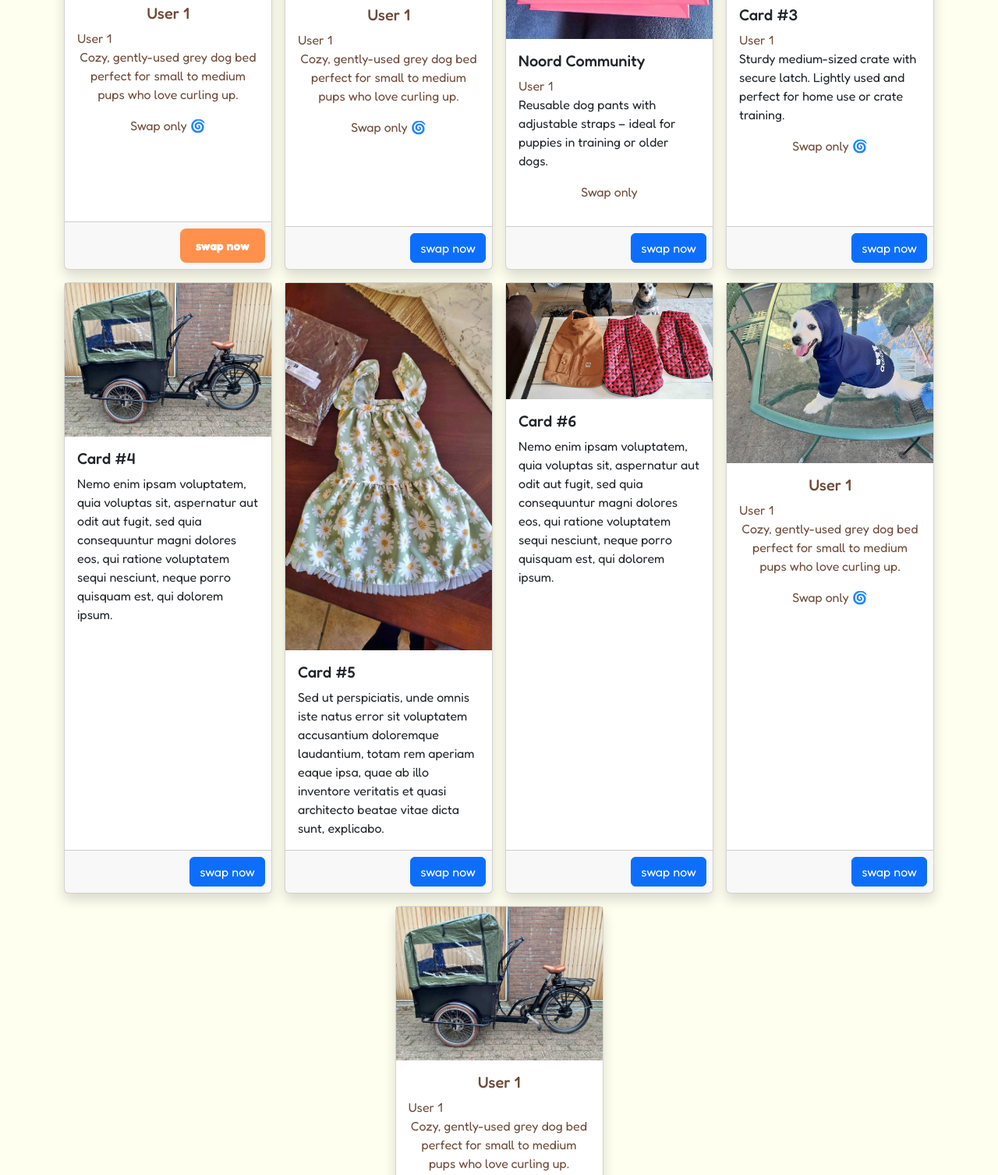
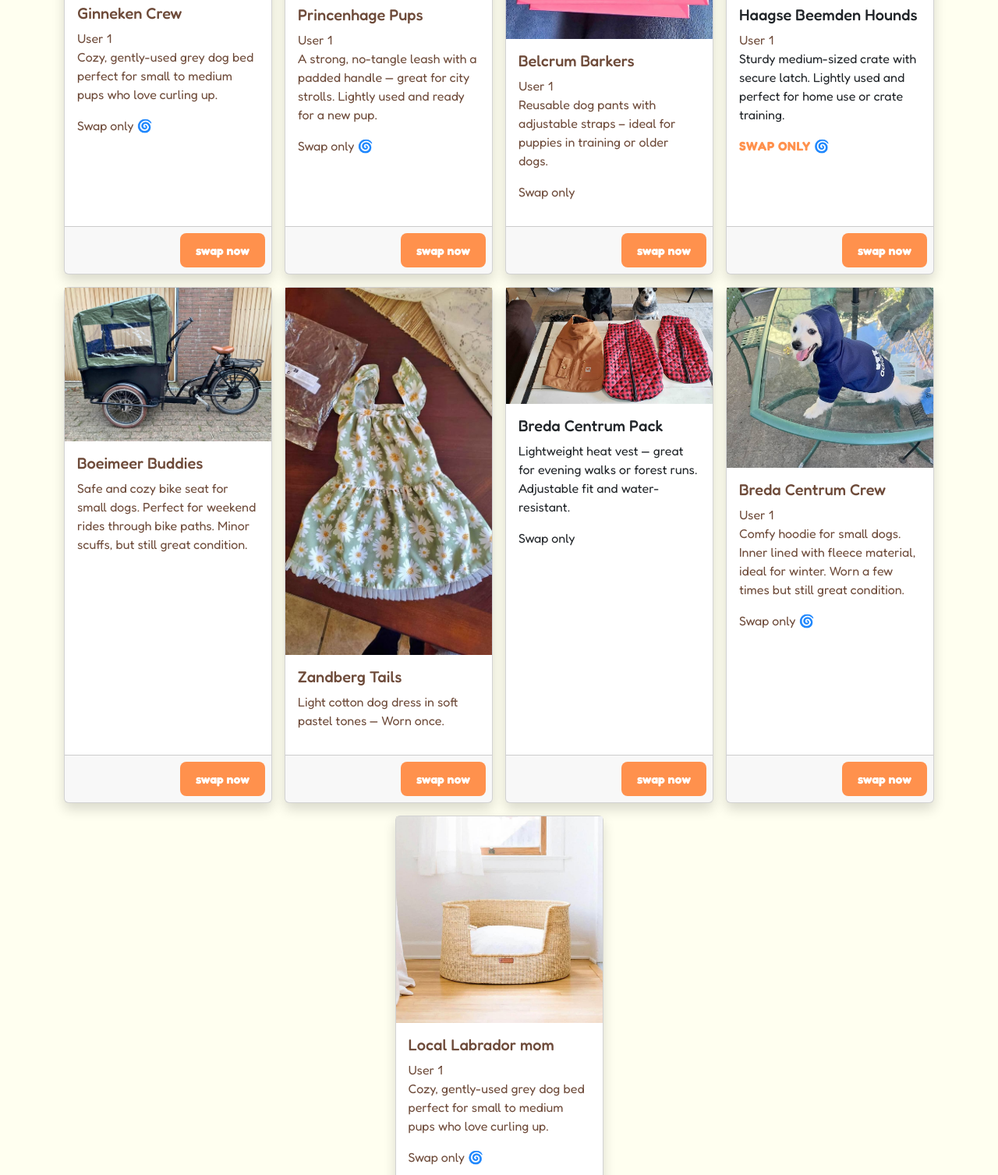
Before and after one commit to Atluswish/Pawswap, a plain HTML site: page dogproducts.html in a window 1280 px wide. Shown: the part 620-2127 px from the top of the page at 78% size. Drawn offline with nearby package versions, Linux system fonts and the light colour scheme.

Commit message:
Button Change
Kyi changed buttons and text  of product icons.

```diff
--- a/css/styles.css
+++ b/css/styles.css
@@ -79,7 +79,7 @@ footer a:hover {
 .products {
 	font-family: Fredoka, sans-serif;
 	color: #6e4b3a;
-	text-align: center;
+	text-align: left;
 }
 
 
@@ -95,6 +95,13 @@ footer a:hover {
   cursor: pointer;
 }
 
-a.button:hover {
-    background-color: #C65810;
+a.swap-button:hover {
+    background-color: #FFB353;
 }
+
+.swap-only {
+  color: #ff914d; /* Or any color that matches your palette */
+  font-weight: bold;
+  text-transform: uppercase;
+  letter-spacing: 0.5px;
+}
--- a/dogproducts.html
+++ b/dogproducts.html
@@ -76,7 +76,7 @@
           <div class="card shadow h-100">
             <img class="img-fluid" src="images/IMG_2488.jpg" alt="Placeholder Image">
             <div class="card-body">
-              <h5 class="products">User 1</h5>
+              <h5 class="products">Ginneken Crew</h5>
 			  <h7 class="products">User 1</h7>
               <p class="products">Cozy, gently-used grey dog bed perfect for small to medium pups who love curling up.</p>
 			 <p class="products">Swap only 🌀</p>
@@ -91,13 +91,13 @@
           <div class="card shadow h-100">
             <img class="img-fluid" src="images/leash.jpg" alt="Placeholder Image">
             <div class="card-body">
-              <h5 class="products">User 1</h5>
+              <h5 class="products">Princenhage Pups</h5>
 			  <h7 class="products">User 1</h7>
-              <p class="products">Cozy, gently-used grey dog bed perfect for small to medium pups who love curling up.</p>
+              <p class="products">A strong, no-tangle leash with a padded handle — great for city strolls. Lightly used and ready for a new pup.</p>
 			 <p class="products">Swap only 🌀</p>
             </div>
             <div class="card-footer p-2 text-end">
-              <a href="#" class="btn btn-primary">swap now</a>
+              <a href="#" class="swap-button">swap now</a>
             </div>
           </div>
         </div>
@@ -107,13 +107,13 @@
           <div class="card shadow h-100">
             <img class="img-fluid" src="images/IMG_2490.jpg" alt="Placeholder Image">
             <div class="card-body">
-              <h5 class="card-title">Noord Community</h5>
+              <h5 class="products">Belcrum Barkers</h5>
 			  <h7 class="products">User 1</h7>
-              <p class="card-text">Reusable dog pants with adjustable straps – ideal for puppies in training or older dogs.</p>
+              <p class="products">Reusable dog pants with adjustable straps – ideal for puppies in training or older dogs.</p>
 			  <p class="products">Swap only </p>
             </div>
             <div class="card-footer p-2 text-end">
-              <a href="#" class="btn btn-primary">swap now</a>
+              <a href="#" class="swap-button">swap now</a>
             </div>
           </div>
         </div>
@@ -123,13 +123,13 @@
           <div class="card shadow h-100">
             <img class="img-fluid" src="images/IMG_2491.jpg" alt="Placeholder Image">
             <div class="card-body">
-              <h5 class="card-title">Card #3</h5>
+              <h5 class="card-title">Haagse Beemden Hounds</h5>
 			  <h7 class="products">User 1</h7>
               <p class="card-text">Sturdy medium-sized crate with secure latch. Lightly used and perfect for home use or crate training.</p>
-			 <p class="products">Swap only 🌀</p>
+			 <p class="swap-only">Swap only 🌀</p>
             </div>
             <div class="card-footer p-2 text-end">
-              <a href="#" class="btn btn-primary">swap now</a>
+              <a href="#" class="swap-button">swap now</a>
             </div>
           </div>
         </div>
@@ -139,11 +139,11 @@
           <div class="card shadow h-100">
             <img class="img-fluid" src="images/IMG_2489.jpg" alt="Placeholder Image">
             <div class="card-body">
-              <h5 class="card-title">Card #4</h5>
-              <p class="card-text">Nemo enim ipsam voluptatem, quia voluptas sit, aspernatur aut odit aut fugit, sed quia consequuntur magni dolores eos, qui ratione voluptatem sequi nesciunt, neque porro quisquam est, qui dolorem ipsum.</p>
+              <h5 class="products">Boeimeer Buddies</h5>
+              <p class="products">Safe and cozy bike seat for small dogs. Perfect for weekend rides through bike paths. Minor scuffs, but still great condition.</p>
             </div>
             <div class="card-footer p-2 text-end">
-              <a href="#" class="btn btn-primary">swap now</a>
+              <a href="#" class="swap-button">swap now</a>
             </div>
           </div>
         </div>
@@ -153,11 +153,11 @@
           <div class="card shadow h-100">
             <img class="img-fluid" src="images/dress.jpg" alt="Placeholder Image">
             <div class="card-body">
-              <h5 class="card-title">Card #5</h5>
-              <p class="card-text">Sed ut perspiciatis, unde omnis iste natus error sit voluptatem accusantium doloremque laudantium, totam rem aperiam eaque ipsa, quae ab illo inventore veritatis et quasi architecto beatae vitae dicta sunt, explicabo.</p>
+              <h5 class="products">Zandberg Tails</h5>
+              <p class="products">Light cotton dog dress in soft pastel tones —  Worn once. </p>
             </div>
             <div class="card-footer p-2 text-end">
-              <a href="#" class="btn btn-primary">swap now</a>
+              <a href="#" class="swap-button">swap now</a>
             </div>
           </div>
         </div>
@@ -167,11 +167,12 @@
           <div class="card shadow h-100">
             <img class="img-fluid" src="images/checkered.jpg" alt="Placeholder Image">
             <div class="card-body">
-              <h5 class="card-title">Card #6</h5>
-              <p class="card-text">Nemo enim ipsam voluptatem, quia voluptas sit, aspernatur aut odit aut fugit, sed quia consequuntur magni dolores eos, qui ratione voluptatem sequi nesciunt, neque porro quisquam est, qui dolorem ipsum.</p>
+              <h5 class="card-title">Breda Centrum Pack</h5>
+              <p class="card-text"> Lightweight heat vest — great for evening walks or forest runs. Adjustable fit and water-resistant.</p>
+			<p class="card-text"> Swap only</p>
             </div>
             <div class="card-footer p-2 text-end">
-              <a href="#" class="btn btn-primary">swap now</a>
+              <a href="#" class="swap-button">swap now</a>
             </div>
           </div>
         </div>
@@ -180,28 +181,29 @@
           <div class="card shadow h-100">
             <img class="img-fluid" src="images/hoodie.jpg" alt="Placeholder Image">
             <div class="card-body">
-              <h5 class="products">User 1</h5>
+              <h5 class="products">Breda Centrum Crew</h5>
 			  <h7 class="products">User 1</h7>
-              <p class="products">Cozy, gently-used grey dog bed perfect for small to medium pups who love curling up.</p>
+              <p class="products">Comfy hoodie for small dogs. Inner lined with fleece material, ideal for winter. Worn a few times but still great condition.
+			 </p>
 			 <p class="products">Swap only 🌀</p>
             </div>
             <div class="card-footer p-2 text-end">
-              <a href="#" class="btn btn-primary">swap now</a>
+              <a href="#" class="swap-button">swap now</a>
             </div>
           </div>
         </div>
 
 	 <div class="col-sm-6 col-lg-4 col-xl-3">
           <div class="card shadow h-100">
-            <img class="img-fluid" src="images/IMG_2489.jpg" alt="Placeholder Image">
+            <img class="img-fluid" src="images/wood_bed.jpg" alt="Placeholder Image">
             <div class="card-body">
-              <h5 class="products">User 1</h5>
+              <h5 class="products"> Local Labrador mom</h5>
 			  <h7 class="products">User 1</h7>
               <p class="products">Cozy, gently-used grey dog bed perfect for small to medium pups who love curling up.</p>
 			 <p class="products">Swap only 🌀</p>
             </div>
             <div class="card-footer p-2 text-end">
-              <a href="#" class="btn btn-primary">swap now</a>
+              <a href="#" class="swap-button">swap now</a>
             </div>
           </div>
         </div>
```
